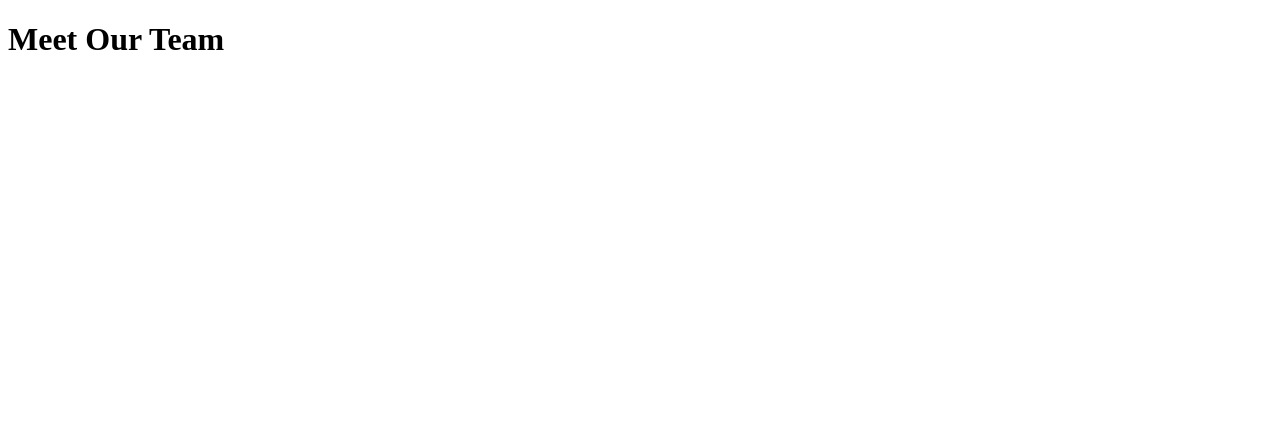
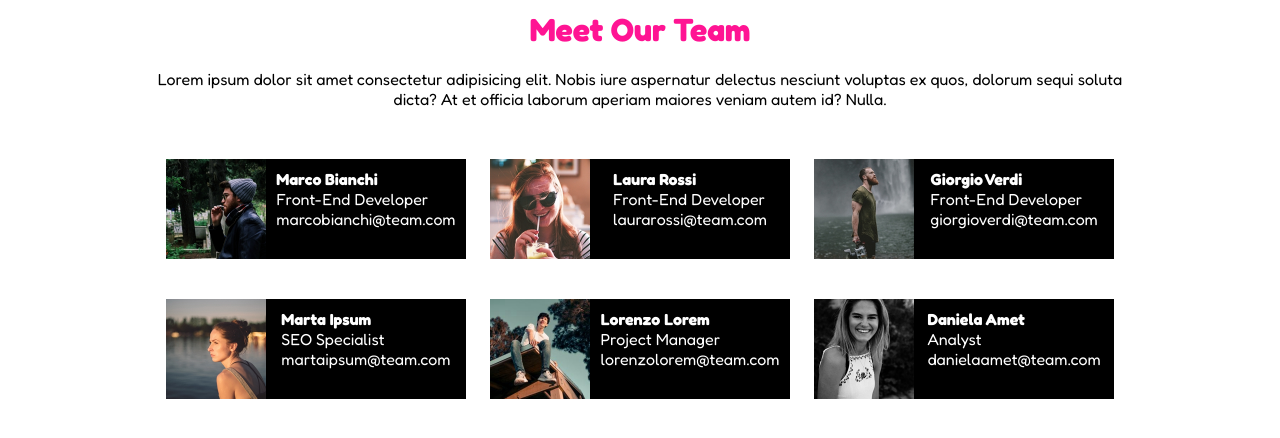
Before and after one commit to SimoneFerrini/html-css-float-cards, a plain HTML site: page index.html in a window 1280 px wide. Drawn offline with Linux system fonts and the light colour scheme.

Commit message:
end cards

```diff
--- a/css/style.css
+++ b/css/style.css
@@ -0,0 +1,61 @@
+*{
+    margin: 0;
+    padding: 0;
+    box-sizing: border-box;
+
+}
+
+
+body{
+    font-family: 'Fredoka', sans-serif;
+    text-align: center;
+    max-width: 1000px;
+    margin: 10px auto;
+}
+
+.clear-fix::after{
+    content: "";
+    display: block;
+    clear: both;
+}
+
+header h1{
+    font-weight:bolder;
+    color: deeppink;
+    margin-bottom: 20px;
+}
+
+main p{
+    margin-bottom: 30px;
+}
+
+img{
+    height: 100px;
+    width: auto;
+}
+
+
+.colonna{
+    width: 300px;
+    height: 100px;
+    display: inline-block;
+    margin: 20px 10px;
+    background-color:black;
+}
+
+
+.row{
+
+}
+
+.cella{
+    text-align: left;
+    display: inline-block;
+    padding: 10px 0 ;
+    color: white;
+
+}
+
+.float{
+    float: left;
+}
--- a/index.html
+++ b/index.html
@@ -6,6 +6,9 @@
     <meta name="viewport" content="width=device-width, initial-scale=1.0">
     <title>Floating Cards</title>
     <link rel="stylesheet" href="css/style.css">
+    <link rel="preconnect" href="https://fonts.googleapis.com">
+    <link rel="preconnect" href="https://fonts.gstatic.com" crossorigin>
+    <link href="https://fonts.googleapis.com/css2?family=Fredoka:wght@400;700&display=swap" rel="stylesheet">
 </head>
 
 <body>
@@ -15,9 +18,80 @@
     </header>
     <!--/titolo-->
 
+    <!--paragrafo e cards-->
     <main>
+        <!--paragrafo-->
+        <p>Lorem ipsum dolor sit amet consectetur adipisicing elit. Nobis iure aspernatur delectus nesciunt voluptas ex quos, dolorum sequi soluta dicta? At et officia laborum aperiam maiores veniam autem id? Nulla.</p>
+        <!--/paragrafo-->
+        <!--cards-->
+        <div>
+            <!--male1-->
+            <div class="colonna clear-fix">
+                <img src="img/male1.png" alt="male1" class="float">
+                <div class="cella">
+                    <div><b>Marco Bianchi</b></div>
+                    <div>Front-End Developer</div>
+                    <div>marcobianchi@team.com</div>
+                </div>
+            </div>
+            <!--/male1-->
+            <!--female1-->
+            <div class="colonna clear-fix">
+                <img src="img/female1.png" alt="female1" class="float">
+                <div class="cella">
+                    <div><b>Laura Rossi</b></div>
+                    <div>Front-End Developer</div>
+                    <div>laurarossi@team.com</div>
+                </div>
+            </div>
+            <!--/female1-->
+            <!--male2-->
+            <div class="colonna clear-fix">
+                <img src="img/male2.png" alt="male2" class="float">
+                <div class="cella">
+                    <div><b>Giorgio Verdi</b></div>
+                    <div>Front-End Developer</div>
+                    <div>giorgioverdi@team.com</div>
+                </div>
+            </div>
+            <!--/male2-->
+        </div>
 
+        <div>
+            <!--female2-->
+            <div class="colonna clear-fix">
+                <img src="img/female2.png" alt="female2" class="float">
+                <div class="cella">
+                    <div><b>Marta Ipsum</b></div>
+                    <div>SEO Specialist</div>
+                    <div>martaipsum@team.com</div>
+                </div>
+            </div>
+            <!--/female2-->
+            <!--male3-->
+            <div class="colonna clear-fix">
+                <img src="img/male3.png" alt="male3" class="float">
+                <div class="cella">
+                    <div><b>Lorenzo Lorem</b></div>
+                    <div>Project Manager</div>
+                    <div>lorenzolorem@team.com</div>
+                </div>
+            </div>
+            <!--/male3-->
+            <!--female3-->
+            <div class="colonna clear-fix">
+                <img src="img/female3.png" alt="male3" class="float">
+                <div class="cella">
+                    <div><b>Daniela Amet</b></div>
+                    <div>Analyst</div>
+                    <div>danielaamet@team.com</div>
+                </div>
+            </div>
+            <!--/female3-->
+        </div>
+        <!--/cards-->
     </main>
+     <!--/paragrafo e cards-->
 
 </body>
 </html>
```
